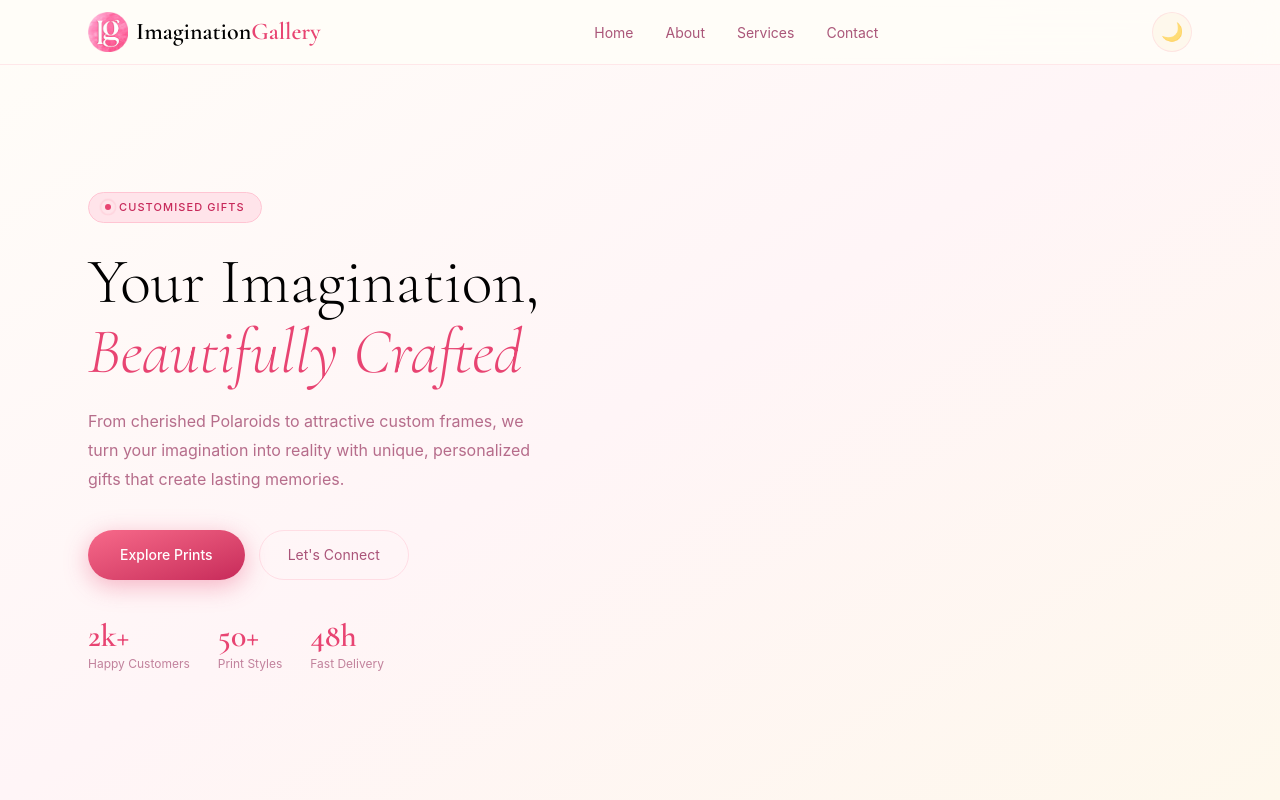
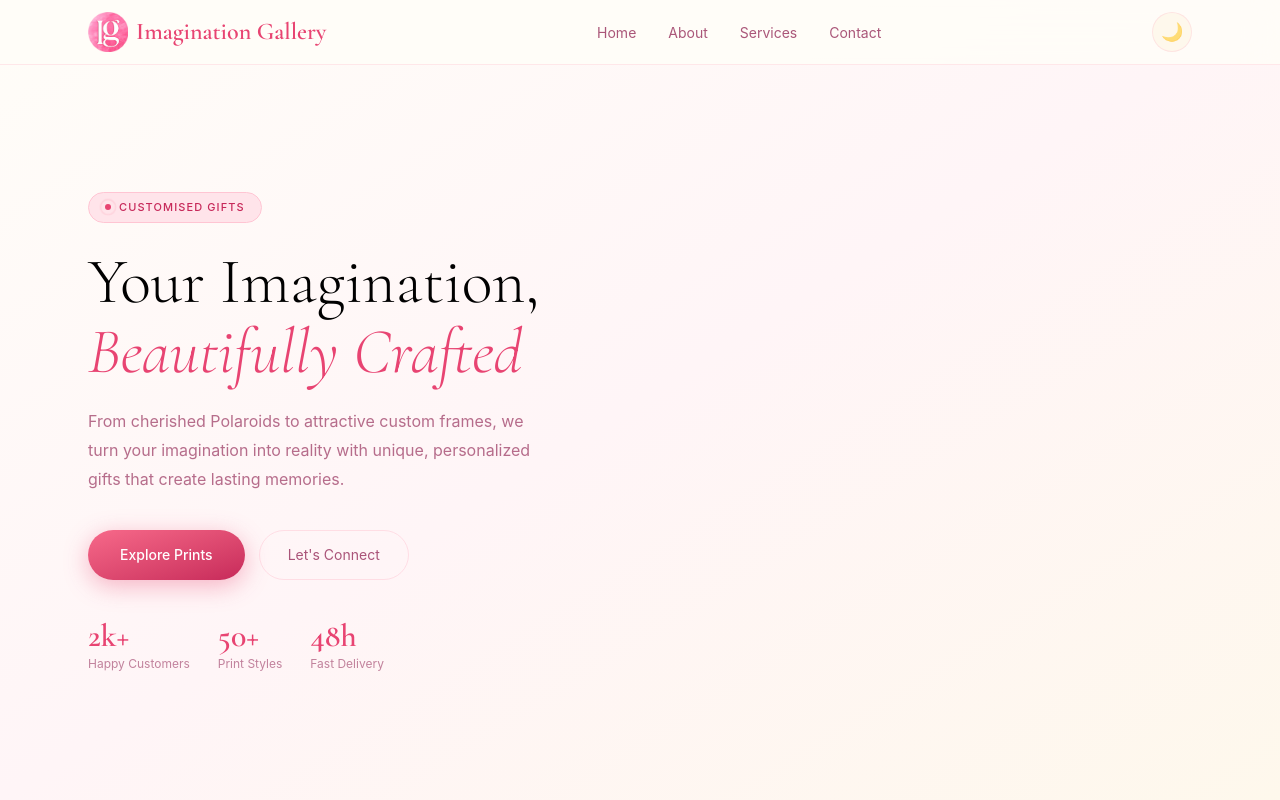
Before and after one commit to G-Prasath/imagination_gallery, a React (Vite) app: page / in a window 1280 px wide. Shown: the top 800 px of the page. Built offline with nearby package versions, Linux system fonts and the light colour scheme.

Commit message:
logo name color changed

```diff
--- a/src/components/Navbar.jsx
+++ b/src/components/Navbar.jsx
@@ -34,7 +34,7 @@ export default function Navbar({ dark, toggleTheme }) {
          <img src="/ImaginationGalleryLogos.png" alt="logo" className="w-10" />
           <span className="font-[Cormorant_Garamond] text-2xl font-semibold
                            text-dark-900 dark:text-pink-50 transition-colors">
-            Imagination<span className="text-pink-500">Gallery</span>
+            <span className="text-pink-500">Imagination Gallery</span>
           </span>
         </a>
 
```
